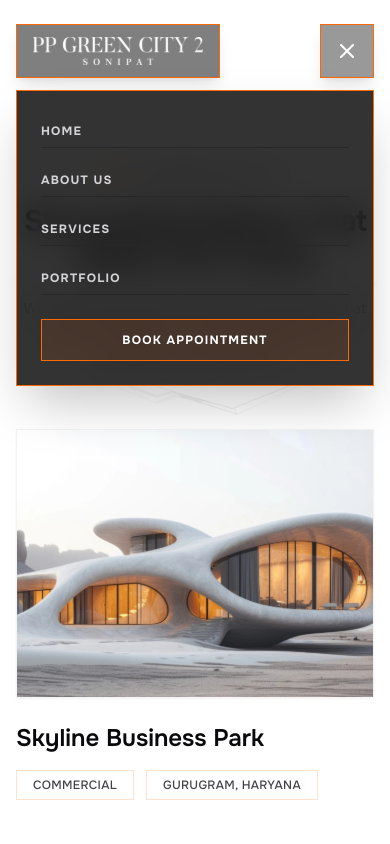
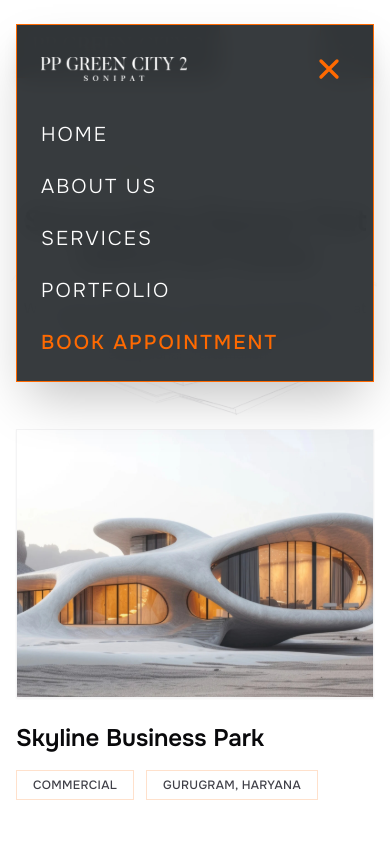
Before and after one commit to Ankita030694/ppgreen, a Next.js app: page /Portfolio in a window 390 px wide. Both pictures are taken after a click on the button "Toggle menu". Shown: the top 844 px of the page. Built offline with nearby package versions, Linux system fonts and the light colour scheme.

Commit message:
fixed minor changes

```diff
--- a/app/ContactUs/page.tsx
+++ b/app/ContactUs/page.tsx
@@ -65,7 +65,7 @@ export default function ContactUs() {
     }
   };
 
-  const inputClasses = "w-full bg-white text-zinc-800 placeholder-zinc-400 border border-zinc-100 rounded-lg py-4 px-5 focus:outline-none focus:ring-2 focus:ring-[#FF6A00] focus:border-transparent transition-all shadow-xs text-sm sm:text-base";
+  const inputClasses = "w-full bg-white text-zinc-800 placeholder-zinc-400 border border-zinc-100 rounded-none py-4 px-5 focus:outline-none focus:ring-2 focus:ring-[#FF6A00] focus:border-transparent transition-all shadow-xs text-sm sm:text-base";
 
   return (
     <main className="w-full min-h-screen bg-white flex flex-col">
@@ -109,7 +109,7 @@ export default function ContactUs() {
               {/* Tagline */}
               <div className="flex items-center gap-1">
                 <span className="text-orange-500 font-bold text-lg sm:text-xl tracking-wider select-none">{"//"}</span>
-                <span className="text-black/60 font-semibold tracking-widest text-xs sm:text-sm uppercase">
+                <span className="text-black/60 font-semibold tracking-widest text-xs sm:text-sm">
                   {"Let's Talk"}
                 </span>
               </div>
@@ -120,7 +120,7 @@ export default function ContactUs() {
               </p>
 
               {/* Sketch Building Image */}
-              <div className="relative hidden lg:block w-full aspect-[4/3] max-w-md mx-auto lg:mx-0 mt-10 md:mt-8">
+              <div className="relative hidden lg:block w-full aspect-[4/3] max-w-md mx-auto lg:mx-0 mt-4 md:mt-8">
                 <Image
                   src="/back_Sketch.svg"
                   alt="Architectural Building Sketch"
@@ -161,7 +161,7 @@ export default function ContactUs() {
                     <button
                       type="button"
                       onClick={() => setIsSubmitted(false)}
-                      className="px-6 py-3 bg-[#FF6A00] text-white font-semibold hover:bg-[#E05B00] transition-colors cursor-pointer shadow-md shadow-orange-500/10"
+                      className="px-6 py-3 bg-[#FF6A00] text-white font-semibold cursor-pointer shadow-md shadow-orange-500/10"
                     >
                       Send Another Message
                     </button>
@@ -175,7 +175,7 @@ export default function ContactUs() {
                     </h3>
 
                     {errorMsg && (
-                      <div className="bg-red-50 text-red-600 text-sm p-4 rounded-lg mb-6 font-medium">
+                      <div className="bg-red-50 text-red-600 text-sm p-4  mb-6 font-medium">
                         {errorMsg}
                       </div>
                     )}
@@ -309,7 +309,7 @@ export default function ContactUs() {
                       <button
                         type="submit"
                         disabled={isSubmitting}
-                        className="w-full bg-[#FF6A00] text-white py-4 rounded-lg font-semibold hover:bg-[#E05B00] active:scale-[0.99] focus:outline-none focus:ring-2 focus:ring-offset-2 focus:ring-[#FF6A00] transition-all text-center cursor-pointer shadow-md shadow-orange-500/10 flex items-center justify-center disabled:opacity-75 disabled:cursor-not-allowed"
+                        className="w-full bg-[#FF6A00] text-white py-4  font-semibold hover:bg-[#E05B00] active:scale-[0.99] focus:outline-none focus:ring-2 focus:ring-offset-2 focus:ring-[#FF6A00] transition-all text-center cursor-pointer shadow-md shadow-orange-500/10 flex items-center justify-center disabled:opacity-75 disabled:cursor-not-allowed"
                       >
                         {isSubmitting ? (
                           <>
--- a/app/Portfolio/page.tsx
+++ b/app/Portfolio/page.tsx
@@ -71,7 +71,7 @@ export default function Portfolio() {
           {/* Tagline */}
           <div className="flex items-center gap-2.5 mb-4">
             <span className="text-orange-500 font-bold text-lg sm:text-xl tracking-wider select-none">{"//"}</span>
-            <span className="text-black/60 font-semibold tracking-widest text-xs sm:text-sm uppercase">
+            <span className="text-black/60 font-regular tracking-widest text-xs sm:text-sm">
               {"Featured Projects"}
             </span>
           </div>
@@ -100,6 +100,7 @@ export default function Portfolio() {
                     src={project.image}
                     alt={project.title}
                     fill
+                    unoptimized
                     sizes="(max-width: 768px) 100vw, 50vw"
                     className="object-cover transition-transform duration-700 ease-out group-hover:scale-102 select-none"
                   />
--- a/app/Project_Overview/page.tsx
+++ b/app/Project_Overview/page.tsx
@@ -59,6 +59,7 @@ export default function ProjectOverview() {
             src="/Portfolio/1.svg"
             alt="Skyline Business Park"
             fill
+            unoptimized
             sizes="100vw"
             className="object-cover select-none pointer-events-none"
             priority
@@ -152,6 +153,7 @@ export default function ProjectOverview() {
                     src={project.image}
                     alt={project.title}
                     fill
+                    unoptimized
                     sizes="(max-width: 768px) 100vw, 50vw"
                     className="object-cover transition-transform duration-700 ease-out group-hover:scale-102 select-none"
                   />
--- a/app/components/blogs.tsx
+++ b/app/components/blogs.tsx
@@ -10,13 +10,13 @@ interface BlogItem {
 const blogsList: BlogItem[] = [
   {
     id: 1,
-    image: '/blogs/1.svg',
+    image: '/Blogs/1.svg',
     title: 'MODERN LIVING: THE FUTURE OF URBAN REAL ESTATE',
     description: 'Every great development begins with a vision. Discover how thoughtful planning, sustainable construction, and modern design come together to create communities built for the future.',
   },
   {
     id: 2,
-    image: '/blogs/1.svg',
+    image: '/Blogs/1.svg',
     title: 'SMART INVESTMENT STRATEGIES IN REAL ESTATE',
     description: 'Learn how choosing the right location, understanding market trends, and investing in quality developments can help maximize long term returns and financial growth.',
   },
@@ -56,6 +56,7 @@ export default function Blogs() {
                 src={blog1.image}
                 alt={blog1.title}
                 fill
+                unoptimized
                 sizes="(max-width: 768px) 100vw, 50vw"
                 className="object-cover transition-transform duration-700 ease-out group-hover:scale-105 select-none pointer-events-none"
               />
@@ -78,6 +79,7 @@ export default function Blogs() {
                   src={blog2.image}
                   alt={blog2.title}
                   fill
+                  unoptimized
                   sizes="(max-width: 768px) 100vw, 50vw"
                   className="object-cover transition-transform duration-700 ease-out group-hover:scale-105 select-none pointer-events-none"
                 />
--- a/app/components/navbar.tsx
+++ b/app/components/navbar.tsx
@@ -80,46 +80,63 @@ export default function Navbar() {
                   />
                 </svg>
               ) : (
-                <svg
-                  className="h-6 w-6"
-                  fill="none"
-                  viewBox="0 0 24 24"
-                  stroke="currentColor"
-                  strokeWidth="2"
-                >
-                  <path
-                    strokeLinecap="round"
-                    strokeLinejoin="round"
-                    d="M4 6h16M4 12h16M4 18h16"
+                <Image
+                  src="/Nav_ham.svg"
+                  alt="Open menu"
+                  width={24}
+                  height={24}
+                  unoptimized
+                  className="h-6 w-6 object-contain"
                 />
-                </svg>
               )}
             </button>
           </div>
         </nav>
 
-        {/* Mobile Navigation Dropdown Menu */}
+        {/* Mobile Navigation Modal Overlay */}
         {isOpen && (
-          <div className="md:hidden mt-3 border border-orange-500 bg-black/80 backdrop-blur-lg shadow-2xl transition-all duration-300 animate-in fade-in slide-in-from-top-5">
-            <div className="flex flex-col p-6 gap-6">
-              <div className="flex flex-col gap-4">
+          <div className="fixed inset-x-4 top-6 z-[100] md:hidden bg-[#2D3134]/95 backdrop-blur-md border border-orange-500 p-6 sm:p-8 flex flex-col shadow-2xl animate-in fade-in zoom-in-95 duration-200">
+            {/* Top Row: Logo & Close Button */}
+            <div className="flex items-center justify-between mb-8">
+              <Link href="/" onClick={() => setIsOpen(false)}>
+                <Image
+                  src="/PP-Green Logo.svg"
+                  alt="PP Green City 2 Logo"
+                  width={150}
+                  height={25}
+                  className="h-6 w-auto object-contain"
+                  unoptimized
+                />
+              </Link>
+              <button
+                onClick={() => setIsOpen(false)}
+                className="flex items-center justify-center p-1 text-orange-500 hover:text-orange-600 focus:outline-none"
+                aria-label="Close menu"
+              >
+                <svg className="w-8 h-8" fill="none" viewBox="0 0 24 24" stroke="currentColor" strokeWidth="2.5">
+                  <path strokeLinecap="round" strokeLinejoin="round" d="M6 18L18 6M6 6l12 12" />
+                </svg>
+              </button>
+            </div>
+
+            {/* Links Stack */}
+            <div className="flex flex-col gap-6 font-sans">
               {navLinks.map((link) => (
                 <Link
                   key={link.label}
                   href={link.href}
                   onClick={() => setIsOpen(false)}
-                    className="py-2 text-xs font-bold tracking-widest text-zinc-300 hover:text-white border-b border-zinc-800 hover:border-orange-500 transition-all duration-300"
+                  className="text-xl sm:text-2xl font-light tracking-widest text-white hover:text-orange-500 transition-colors duration-300 uppercase"
                 >
                   {link.label}
                 </Link>
               ))}
-              </div>
               <Link
                 href="/ContactUs"
                 onClick={() => setIsOpen(false)}
-                className="flex items-center justify-center py-3 border border-orange-500 bg-orange-500/10 hover:bg-orange-500/20 active:scale-[0.98] transition-all duration-300 text-white text-xs font-bold tracking-widest"
+                className="text-xl sm:text-2xl font-medium tracking-widest text-orange-500 hover:text-orange-600 transition-colors duration-300 uppercase"
               >
-                BOOK APPOINTMENT
+                {"BOOK APPOINTMENT"}
               </Link>
             </div>
           </div>
```
Also changed, not shown: app/components/cta.tsx (+18 -36 lines), app/page.tsx (+14 -0 lines), public/Nav_ham.svg (added). Lines whose indentation alone changed are shown as unchanged.
